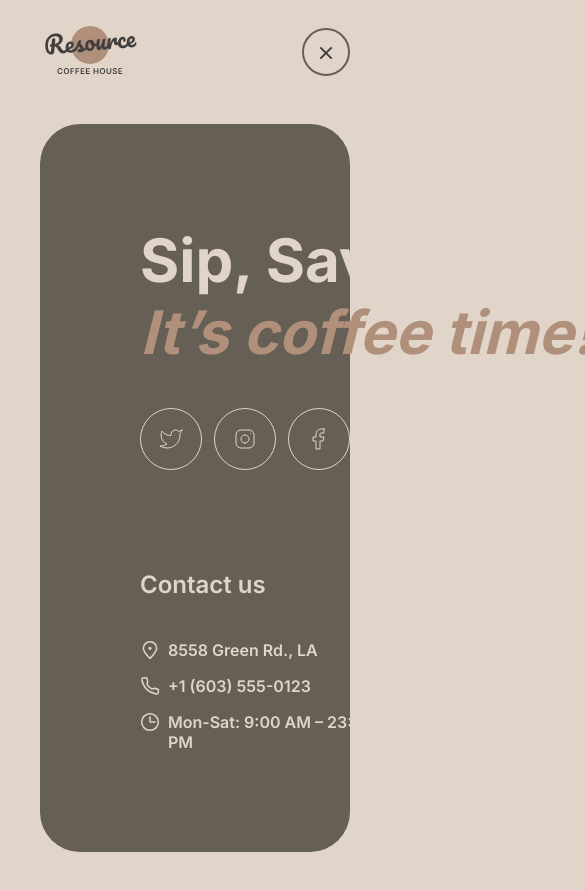
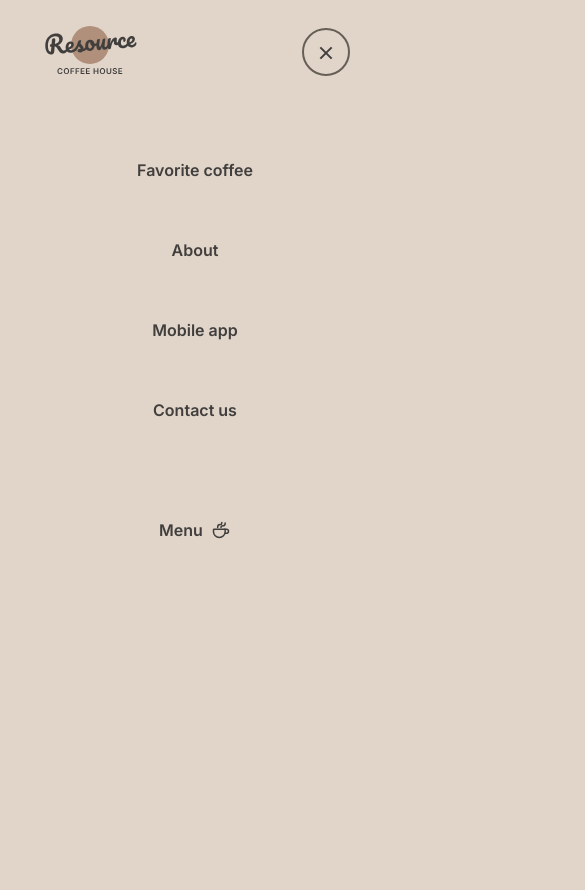
Before and after one commit to bloodyrainday/coffee-shop-react, a React (Create React App) app: page / in a window 390 px wide. Both pictures are taken after a click on the element 326 px from the left and 52 px from the top of the page. Shown: the top 890 px of the page, 585 px wide, since content can reach past the window. Built offline with nearby package versions, Linux system fonts and the light colour scheme.

Commit message:
feat: add burger menu on tablets and mobiles

```diff
--- a/src/App.js
+++ b/src/App.js
@@ -9,7 +9,7 @@ class App extends React.Component {
 
   render() {
     return (
-      <div className='wpapper'>
+      <div className='wrapper'>
         <Header />
         <Routes>
           <Route path="/coffee-shop-react" element={<Home/>}/>
--- /dev/null
+++ b/src/components/Burger.js
@@ -0,0 +1,24 @@
+import React, { Component } from 'react';
+import Image from './Image';
+import menu from '../icons/coffee-cup.svg';
+
+export default class Burger extends Component {
+  render() {
+    return (
+      <div className='burger-wrapper'>
+        <div className='burger'>
+          <ul className='burger-list'>
+            <a className='burger-list-item-link' href='./#favorite'><li className='burger-list-item'>Favorite coffee</li></a>
+            <a className='burger-list-item-link' href='./#cozy'><li className='burger-list-item'>About</li></a>
+            <a className='burger-list-item-link' href='./#download'><li className='burger-list-item'>Mobile app</li></a>
+            <a className='burger-list-item-link' href='./#footer'><li className='burger-list-item'>Contact us</li></a>
+          </ul>
+          <a className='nav-menu-inner' href="/coffee-shop-react/menu">
+                <p className='nav-menu-inner-text'>Menu</p>
+                <Image image={menu}/>
+          </a>
+        </div>
+      </div>
+    )
+  }
+}
--- a/src/components/Header.js
+++ b/src/components/Header.js
@@ -2,9 +2,14 @@ import React from 'react';
 import Image from './Image';
 import logo from '../icons/logo.svg';
 import menu from '../icons/coffee-cup.svg';
+import Burger from './Burger';
 
-class Header extends React.Component {
-  render() {
+function Header() {
+    const [burgerActive, setBurgerActive] = React.useState(false);
+    const onClickBurger = () => {
+      setBurgerActive(!burgerActive)
+    }
+
     return (
         <header className='header'>
           <div className='container'>
@@ -32,14 +37,13 @@ class Header extends React.Component {
               </a>
             </div>
 
-            <div className="nav-menu-burger" onClick={() => document.querySelector('.nav-menu-burger').classList.toggle('active')}></div>
-
+            <div className={`nav-menu-burger ${burgerActive === true ? "active" : ""}`} onClick={() => onClickBurger()}>
+            </div>
+            {burgerActive === true && <Burger />}
           </nav>
           </div>
-
         </header>
-    )
-  }
+  )
 }
 
 export default Header
--- a/src/css/main.css
+++ b/src/css/main.css
@@ -14,6 +14,10 @@ body {
   margin: 0 auto;
   font-size: 16px;
   color: #403F3D;
+}
+
+.wrapper {
+  overflow: hidden;
 }
 
 /* header start*/
@@ -66,10 +70,6 @@ a {
 
 .nav-links-list-link:hover:after {
   width: 100%;
-}
-
-.nav-menu-burger {
-  display: none;
 }
 
 .nav-menu {
@@ -578,6 +578,41 @@ a {
 
 /* footer end */
 
+/* burger menu start */
+
+.burger-wrapper {
+  position: absolute;
+  top: 100px;
+  width: 100%;
+  height: 100vh;
+  background-color: #E1D4C9;
+  padding: 60px 0;
+  text-align: center;
+  z-index: 100;
+  left: 0;
+  transition: transform 0.5s ease;
+}
+
+.burger {
+  display: flex;
+  flex-direction: column;
+  align-items: center;
+  gap: 100px;
+  text-align: center;
+}
+
+.burger-list {
+  display: grid;
+  grid-template-columns: 1fr;
+  gap: 60px;
+}
+
+.burger-list li {
+  cursor: pointer;
+}
+
+/* burger menu end */
+
 @media (max-width: 1435px) {
   .cozy-gallery {
     grid-template-columns: 1fr;
@@ -629,7 +664,7 @@ a {
   }
 
   .nav-menu-burger {
-  display: block;
+    display: block;
     position: relative;
     width: 44px;
     height: 44px;
```
